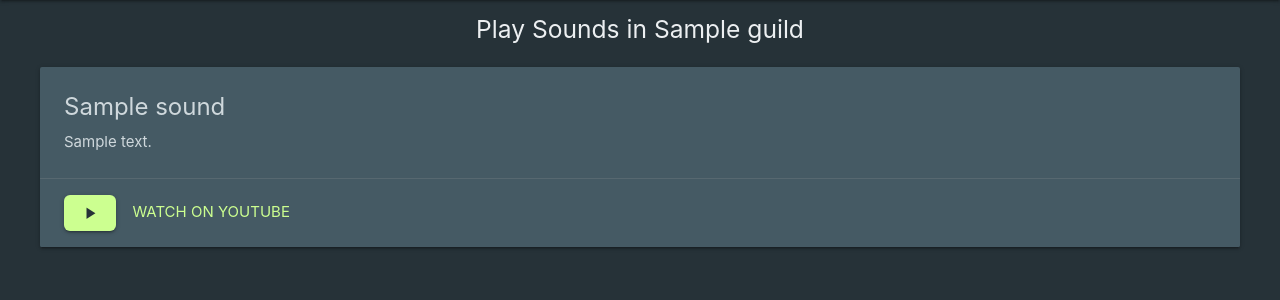
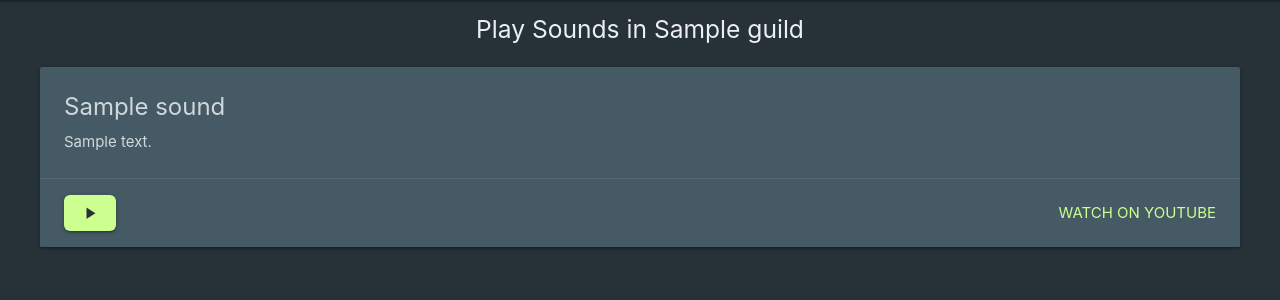
Before and after one commit to gpauloski/3pseatBot, a Python web app: template threepseat/sounds/templates/sounds.html in a window 1280 px wide. Shown: the part 64-364 px from the top of the page. Run offline with Jinja, Linux system fonts and the light colour scheme; the template is opened without the code that fills it: most values are stand-ins (such as "Sample title", 1, 10 or a date in 2020).

Commit message:
Right justify YouTube links. Closes #30

```diff
--- a/threepseat/sounds/templates/sounds.html
+++ b/threepseat/sounds/templates/sounds.html
@@ -80,12 +80,11 @@
           </span>
           <p>{{ sound.description }}</p>
         </div>
-        <div class="card-action">
+        <div class="card-action valign-wrapper">
           <div onclick="play('{{ sound.url }}')" class="waves-effect waves-light btn">
             <i class="medium material-icons blue-grey-text text-darken-4">play_arrow</i>
           </div>
-          &nbsp;&nbsp;
-          <a href="{{ sound.youtube_link }}" class="light-green-text text-accent-1">
+          <a href="{{ sound.youtube_link }}" class="light-green-text text-accent-1" style="margin-left: auto; margin-right: 0px">
             Watch on YouTube
           </a>
         </div>
```
